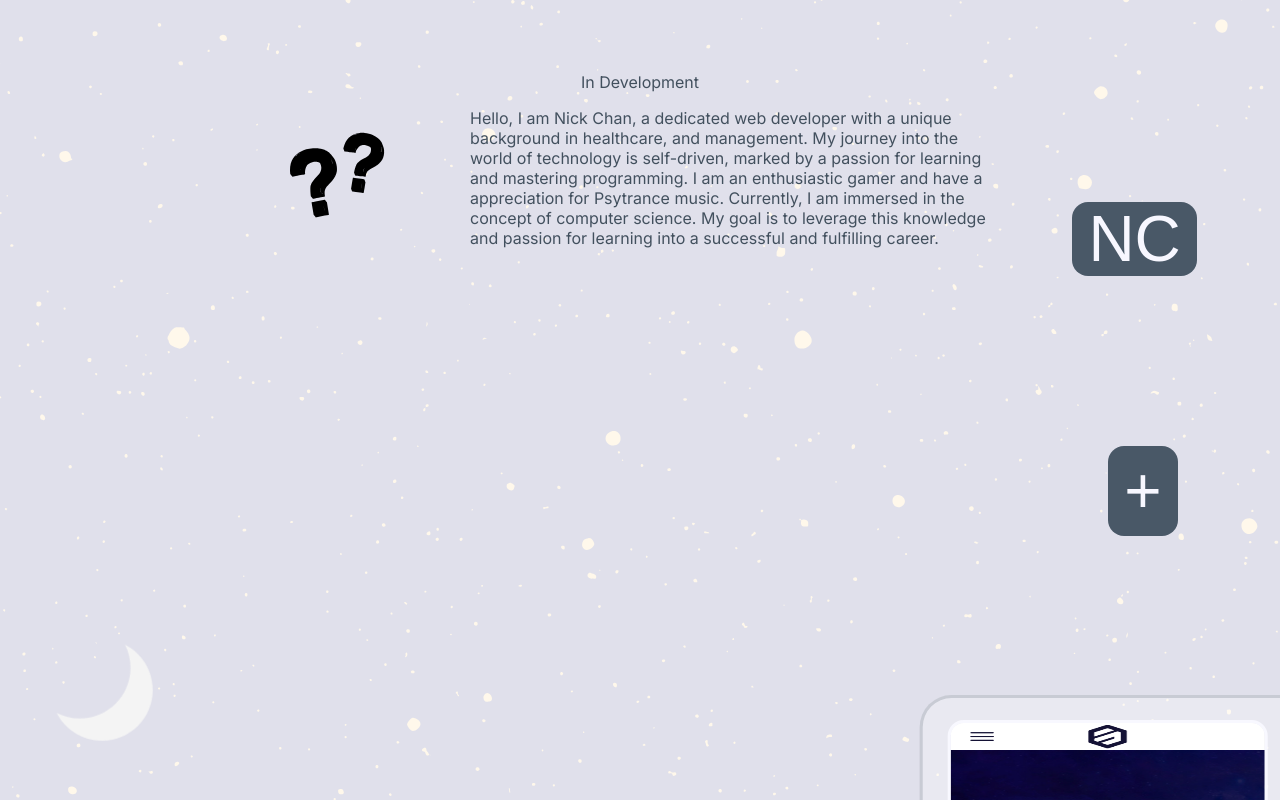
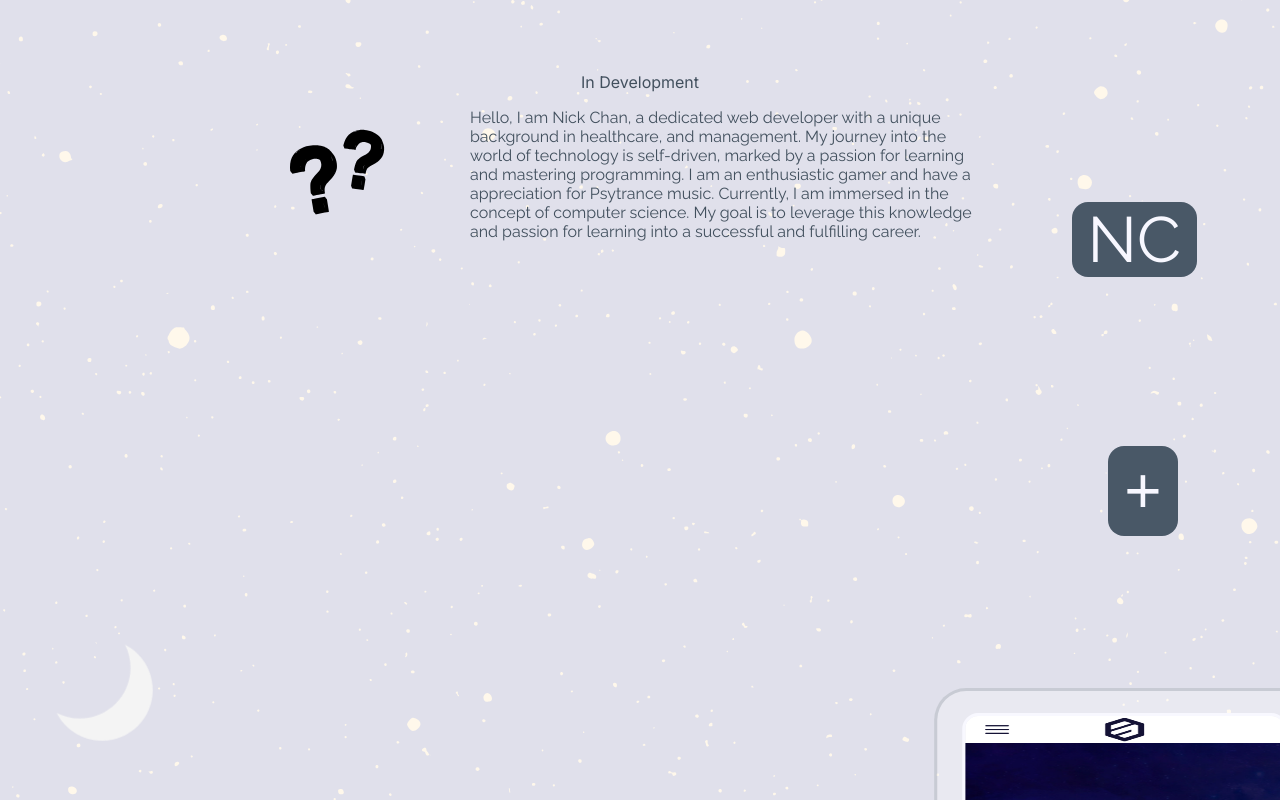
Before and after one commit to NickHChan/PortfolioPage, a Next.js app: page / in a window 1280 px wide. Shown: the top 800 px of the page. Built offline with nearby package versions, Linux system fonts and the light colour scheme.

Commit message:
Updated base font to be Raleway

```diff
--- a/src/app/components/contactme/contactMe.module.css
+++ b/src/app/components/contactme/contactMe.module.css
@@ -1,4 +1,7 @@
+@import url('https://fonts.googleapis.com/css2?family=Raleway:ital,wght@0,400;0,600;1,400;1,600&display=swap');
+
 .contactMeBody{
+    font-family: 'Raleway', Georgia, 'Times New Roman', Times, serif;
     display: flex;
     width: 100%;
     flex-direction: column;
@@ -19,6 +22,7 @@
 .link,
 .link:visited,
 .link:active{
+    font-family: 'Raleway', Georgia, 'Times New Roman', Times, serif;
     font-weight: bold;
     text-decoration: none;
     color: #42505eff;
@@ -29,7 +33,7 @@
 }
 
 .button{
-    font-family: fantasy;
+    font-family: 'Raleway', Georgia, 'Times New Roman', Times, serif;
     background: none;
     border: none;
     font-weight: bold;
--- a/src/app/components/footer/Footer.module.css
+++ b/src/app/components/footer/Footer.module.css
@@ -1,3 +1,5 @@
+@import url('https://fonts.googleapis.com/css2?family=Raleway:ital,wght@0,400;0,600;1,400;1,600&display=swap');
+
 .footer{
     display: flex;
     justify-content: space-between;
@@ -42,6 +44,7 @@
 }
 
 .button{
+    font-family: 'Raleway', Georgia, 'Times New Roman', Times, serif;
     background-color:transparent;
     color: #fe5f55ff;
     border: none;
--- a/src/app/components/mainArticle/MainArticle.module.css
+++ b/src/app/components/mainArticle/MainArticle.module.css
@@ -1,3 +1,5 @@
+@import url('https://fonts.googleapis.com/css2?family=Raleway:ital,wght@0,400;0,600;1,400;1,600&display=swap');
+
 .main{
     max-width: 900px;
     display: flex;
@@ -5,6 +7,7 @@
     justify-content: space-around;
     gap: 7rem;
     margin-bottom: 20rem;
+    font-family: 'Raleway', Georgia, 'Times New Roman', Times, serif;
 }
 
 @media (max-width: 1280px) {
--- a/src/app/components/navBar/NavBar.module.css
+++ b/src/app/components/navBar/NavBar.module.css
@@ -1,3 +1,4 @@
+@import url('https://fonts.googleapis.com/css2?family=Raleway:ital,wght@0,400;0,600;1,400;1,600&display=swap');
 
 .navBody{
     display: flex;
@@ -19,7 +20,7 @@
     border-radius: 1rem;
     border: transparent;
     color: #f7f7ffff;
-    font-family: fantasy;
+    font-family: 'Raleway', Georgia, 'Times New Roman', Times, serif;
 }
 .button:hover{
     cursor: pointer;
--- a/src/app/components/reuse/Projectbase.module.css
+++ b/src/app/components/reuse/Projectbase.module.css
@@ -1,3 +1,5 @@
+@import url('https://fonts.googleapis.com/css2?family=Raleway:ital,wght@0,400;0,600;1,400;1,600&display=swap');
+
 .projects{
     display: flex;
     justify-content: space-around;
@@ -10,6 +12,7 @@
     margin-top: 5rem;
     border-radius: 2rem;
     text-align: center;
+    font-family: 'Raleway', Georgia, 'Times New Roman', Times, serif;
 }
 
 .link,
--- a/src/app/globals.css
+++ b/src/app/globals.css
@@ -1,3 +1,4 @@
+@import url('https://fonts.googleapis.com/css2?family=Raleway:ital,wght@0,400;0,600;1,400;1,600&display=swap');
 root{
   --charcoal: #42505eff;
   --paynes-gray: #495867ff;
@@ -12,6 +13,7 @@
   --link-hover: rgb(240, 233, 145)
 }
 body{
+  font-family: 'Raleway', Georgia, 'Times New Roman', Times, serif;
   color: #42505eff;
   overflow-x: hidden;
 }
--- a/src/app/page.module.css
+++ b/src/app/page.module.css
@@ -1,3 +1,4 @@
+@import url('https://fonts.googleapis.com/css2?family=Raleway:ital,wght@0,400;0,600;1,400;1,600&display=swap');
 
 .mainDay,
 .mainmidDay {
@@ -60,5 +61,5 @@
 .subTitle{
   color: #dae6f5ff;
   font-size: 3rem;
-  font-family: fantasy;
+  font-family: 'Raleway', Georgia, 'Times New Roman', Times, serif
 }
```
